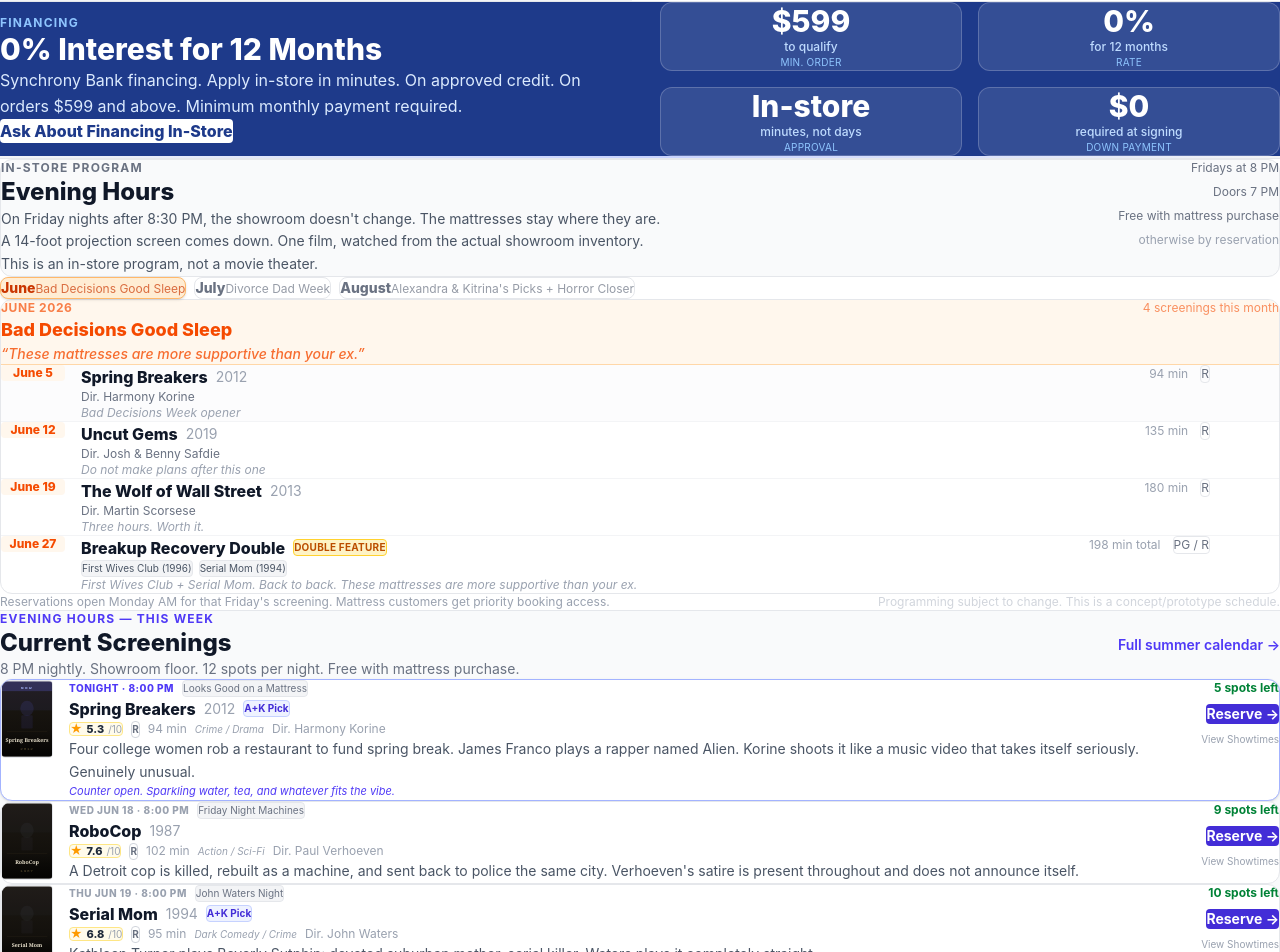
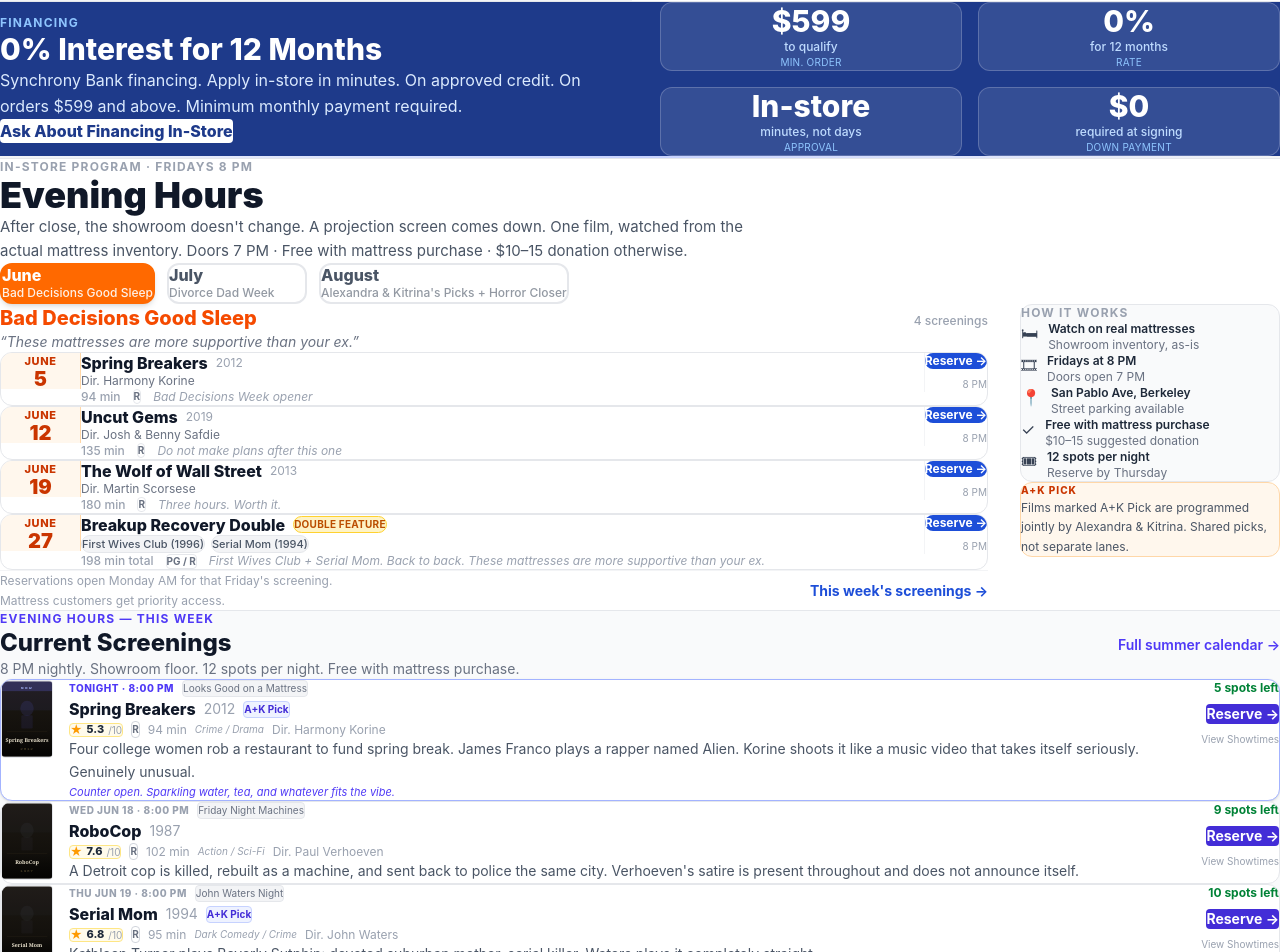
Before and after one commit to kaykas/sleep-and-screen, a Next.js app: page / in a window 1280 px wide. Shown: the part 2002-2954 px from the top of the page. Built offline with nearby package versions, Linux system fonts and the light colour scheme.

Commit message:
design: improve Evening Hours schedule layout

```diff
--- a/components/EveningHours.tsx
+++ b/components/EveningHours.tsx
@@ -2,20 +2,8 @@
 import { useState } from "react";
 import { EVENING_HOURS_SUMMER_2026 } from "@/lib/content";
 
-// Evening Hours — secondary section. Real store program, not arthouse cinema.
-// Deadpan, factual. The mattresses don't move. The screen comes down.
-
-const monthAccents: Record<string, string> = {
-  "June 2026": "text-orange-600 bg-orange-50 border-orange-200",
-  "July 2026": "text-blue-700 bg-blue-50 border-blue-200",
-  "August 2026": "text-indigo-700 bg-indigo-50 border-indigo-200",
-};
-
-const monthBadge: Record<string, string> = {
-  "June 2026": "bg-orange-100 text-orange-700 border-orange-300",
-  "July 2026": "bg-blue-100 text-blue-700 border-blue-300",
-  "August 2026": "bg-indigo-100 text-indigo-700 border-indigo-300",
-};
+// Evening Hours — Summer 2026 calendar.
+// Cinema showtimes module aesthetic: month tabs, schedule cards, clear hierarchy.
 
 type Night = {
   slug: string;
@@ -31,169 +19,269 @@
   sharedPick?: boolean;
 };
 
+type MonthData = {
+  month: string;
+  theme: string;
+  tagline: string;
+  nights: Night[];
+};
+
+// Month color tokens
+const MONTH_COLORS: Record<string, {
+  tabActive: string;
+  tabInactive: string;
+  accent: string;
+  dateBg: string;
+  dateText: string;
+  badgeBg: string;
+  badgeText: string;
+  badgeBorder: string;
+}> = {
+  "June 2026": {
+    tabActive: "bg-orange-500 text-white border-orange-500 shadow-md",
+    tabInactive: "bg-white text-gray-600 border-gray-200 hover:border-orange-300 hover:text-orange-700",
+    accent: "text-orange-600",
+    dateBg: "bg-orange-50 border-orange-200",
+    dateText: "text-orange-700",
+    badgeBg: "bg-orange-50",
+    badgeText: "text-orange-700",
+    badgeBorder: "border-orange-200",
+  },
+  "July 2026": {
+    tabActive: "bg-blue-700 text-white border-blue-700 shadow-md",
+    tabInactive: "bg-white text-gray-600 border-gray-200 hover:border-blue-400 hover:text-blue-700",
+    accent: "text-blue-700",
+    dateBg: "bg-blue-50 border-blue-200",
+    dateText: "text-blue-700",
+    badgeBg: "bg-blue-50",
+    badgeText: "text-blue-700",
+    badgeBorder: "border-blue-200",
+  },
+  "August 2026": {
+    tabActive: "bg-indigo-700 text-white border-indigo-700 shadow-md",
+    tabInactive: "bg-white text-gray-600 border-gray-200 hover:border-indigo-400 hover:text-indigo-700",
+    accent: "text-indigo-700",
+    dateBg: "bg-indigo-50 border-indigo-200",
+    dateText: "text-indigo-700",
+    badgeBg: "bg-indigo-50",
+    badgeText: "text-indigo-700",
+    badgeBorder: "border-indigo-200",
+  },
+};
+
+function getColors(month: string) {
+  return MONTH_COLORS[month] ?? MONTH_COLORS["June 2026"];
+}
+
 export default function EveningHours() {
   const [activeMonth, setActiveMonth] = useState(EVENING_HOURS_SUMMER_2026[0].month);
-  const active =
-    EVENING_HOURS_SUMMER_2026.find((m) => m.month === activeMonth) ??
-    EVENING_HOURS_SUMMER_2026[0];
-  const accentClass = monthAccents[active.month] ?? monthAccents["June 2026"];
-  const badgeClass = monthBadge[active.month] ?? monthBadge["June 2026"];
+  const active = (EVENING_HOURS_SUMMER_2026.find((m) => m.month === activeMonth) ??
+    EVENING_HOURS_SUMMER_2026[0]) as MonthData;
+  const colors = getColors(active.month);
 
   return (
-    <section id="evening-hours" className="py-14 bg-white border-t border-gray-200">
-      <div className="max-w-7xl mx-auto px-4">
-        {/* Section header */}
-        <div className="mb-8">
-          {/* Explanation strip */}
-          <div className="flex flex-wrap items-start gap-4 mb-6 bg-gray-50 border border-gray-200 rounded-xl p-5">
-            <div className="flex-1 min-w-0">
-              <div className="text-xs font-bold tracking-widest uppercase text-gray-500 mb-1">
-                In-Store Program
+    <section id="evening-hours" className="py-16 md:py-20 bg-white border-t border-gray-200">
+      <div className="max-w-7xl mx-auto px-4 lg:px-6">
+
+        {/* ── Section header ── */}
+        <div className="max-w-3xl mb-10">
+          <div className="text-xs font-bold tracking-widest uppercase text-gray-400 mb-2">
+            In-Store Program · Fridays 8 PM
           </div>
-              <h2 className="text-2xl font-extrabold text-gray-900 mb-1">
+          <h2 className="text-3xl md:text-4xl font-black text-gray-900 mb-3">
             Evening Hours
           </h2>
-              <p className="text-sm text-gray-600 leading-relaxed max-w-2xl">
-                On Friday nights after 8:30 PM, the showroom doesn&apos;t change.
-                The mattresses stay where they are. A 14-foot projection screen comes down.
-                One film, watched from the actual showroom inventory.
-                This is an in-store program, not a movie theater.
+          <p className="text-[15px] text-gray-600 leading-relaxed">
+            After close, the showroom doesn&apos;t change. A projection screen comes down.
+            One film, watched from the actual mattress inventory.
+            Doors 7 PM · Free with mattress purchase · $10–15 donation otherwise.
           </p>
         </div>
-            <div className="flex flex-col gap-2 text-right flex-shrink-0">
-              <div className="text-xs text-gray-500">Fridays at 8 PM</div>
-              <div className="text-xs text-gray-500">Doors 7 PM</div>
-              <div className="text-xs text-gray-500">Free with mattress purchase</div>
-              <div className="text-xs text-gray-400">otherwise by reservation</div>
-            </div>
-          </div>
 
-          {/* Month tabs */}
-          <div className="flex flex-wrap gap-2 mb-6">
-            {EVENING_HOURS_SUMMER_2026.map((month) => {
+        {/* ── Month tabs ── */}
+        <div className="flex flex-wrap gap-3 mb-8">
+          {(EVENING_HOURS_SUMMER_2026 as MonthData[]).map((month) => {
             const isActive = month.month === activeMonth;
-              const cls = monthBadge[month.month] ?? monthBadge["June 2026"];
+            const c = getColors(month.month);
+            const [monthName] = month.month.split(" ");
             return (
               <button
                 key={month.month}
+                type="button"
                 onClick={() => setActiveMonth(month.month)}
-                  className={`px-4 py-2 rounded-lg text-sm font-bold border transition-colors ${
-                    isActive
-                      ? `${cls} shadow-sm`
-                      : "bg-white border-gray-200 text-gray-500 hover:border-gray-400 hover:text-gray-700"
+                className={`flex flex-col items-start px-5 py-3 rounded-xl border-2 transition-all font-bold text-sm min-w-[140px] ${
+                  isActive ? c.tabActive : c.tabInactive
                 }`}
               >
-                  <span className="font-extrabold">{month.month.split(" ")[0]}</span>
-                  <span className="text-xs font-normal ml-2 opacity-70">{month.theme}</span>
+                <span className="text-base font-extrabold leading-tight">{monthName}</span>
+                <span className={`text-xs font-medium leading-snug mt-0.5 ${isActive ? "opacity-90" : "opacity-60"}`}>
+                  {month.theme}
+                </span>
               </button>
             );
           })}
         </div>
+
+        {/* ── Two-column layout: schedule left, sidebar right ── */}
+        <div className="grid lg:grid-cols-[1fr_260px] gap-8 items-start">
+
+          {/* ── Left: Schedule cards ── */}
+          <div>
+            {/* Month header */}
+            <div className="flex flex-wrap items-baseline justify-between gap-2 mb-5">
+              <div>
+                <h3 className={`text-xl font-extrabold ${colors.accent}`}>{active.theme}</h3>
+                <p className="text-sm text-gray-500 italic mt-0.5">&ldquo;{active.tagline}&rdquo;</p>
+              </div>
+              <span className="text-xs text-gray-400 font-medium">
+                {active.nights.length} screenings
+              </span>
             </div>
 
-        {/* Active month */}
-        <div className="border border-gray-200 rounded-xl overflow-hidden bg-white">
-          {/* Month header */}
-          <div className={`px-6 py-5 border-b border-gray-100 ${accentClass}`}>
-            <div className="flex flex-wrap items-start justify-between gap-3">
-              <div>
-                <div className="text-xs font-bold uppercase tracking-wider mb-0.5 opacity-70">
-                  {active.month}
-                </div>
-                <h3 className="text-lg font-extrabold mb-1">{active.theme}</h3>
-                <p className="text-sm font-medium italic opacity-80">
-                  &ldquo;{active.tagline}&rdquo;
-                </p>
-              </div>
-              <div className="text-xs opacity-60 text-right">
-                {active.nights.length} screenings this month
-              </div>
-            </div>
+            {/* Schedule rows */}
+            <div className="space-y-3">
+              {active.nights.map((night: Night) => (
+                <div
+                  key={night.slug}
+                  className="bg-white border border-gray-200 hover:border-gray-300 hover:shadow-sm rounded-xl transition-all overflow-hidden"
+                >
+                  <div className="flex items-start gap-0 sm:gap-0">
+
+                    {/* Date column — fixed left strip */}
+                    <div className={`flex-shrink-0 w-20 flex flex-col items-center justify-center py-5 px-2 border-r border-gray-100 ${colors.dateBg}`}>
+                      <span className={`text-[11px] font-extrabold uppercase tracking-wider ${colors.dateText}`}>
+                        {night.date.split(" ")[0]}
+                      </span>
+                      <span className={`text-xl font-black leading-none mt-0.5 ${colors.dateText}`}>
+                        {night.date.split(" ")[1] ?? ""}
+                      </span>
                     </div>
 
-          {/* Night list */}
-          <div>
-            {active.nights.map((night: Night, i: number) => (
-              <div
-                key={night.slug}
-                className={`flex flex-wrap items-start gap-4 px-6 py-5 border-b border-gray-100 last:border-b-0 hover:bg-gray-50 transition-colors group ${
-                  i === 0 ? "bg-gray-50/50" : ""
-                }`}
-              >
-                {/* Date badge */}
-                <div className="w-16 flex-shrink-0">
-                  <div className={`text-xs font-extrabold ${accentClass} px-2 py-1 rounded text-center`}>
-                    {night.date}
-                  </div>
-                </div>
-
-                {/* Main info */}
-                <div className="flex-1 min-w-0">
-                  <div className="flex flex-wrap items-center gap-2 mb-0.5">
-                    <span className="font-extrabold text-gray-900 group-hover:text-blue-700 transition-colors">
+                    {/* Main content */}
+                    <div className="flex-1 min-w-0 px-5 py-4">
+                      {/* Title row */}
+                      <div className="flex flex-wrap items-center gap-2 mb-1">
+                        <h4 className="text-base font-extrabold text-gray-900 leading-tight">
                           {night.title}
-                    </span>
+                        </h4>
                         {night.year && (
-                      <span className="text-gray-400 text-sm">{night.year}</span>
+                          <span className="text-xs text-gray-400">{night.year}</span>
                         )}
                         {night.isDouble && (
-                      <span className="text-[10px] bg-amber-100 text-amber-700 border border-amber-300 px-1.5 py-0.5 rounded font-bold uppercase tracking-wide">
+                          <span className="text-[10px] bg-amber-100 text-amber-700 border border-amber-300 px-2 py-0.5 rounded-full font-bold uppercase tracking-wide">
                             Double Feature
                           </span>
                         )}
                         {night.sharedPick && (
-                      <span className={`text-[10px] border px-1.5 py-0.5 rounded font-bold uppercase tracking-wide ${badgeClass}`}>
+                          <span className={`text-[10px] border px-2 py-0.5 rounded-full font-bold uppercase tracking-wide ${colors.badgeBg} ${colors.badgeText} ${colors.badgeBorder}`}>
                             A+K Pick
                           </span>
                         )}
                       </div>
+
+                      {/* Director */}
                       {night.director && (
-                    <div className="text-xs text-gray-500 mb-1">Dir. {night.director}</div>
+                        <div className="text-xs text-gray-500 mb-2">
+                          Dir. {night.director}
+                        </div>
                       )}
+
+                      {/* Double feature film list */}
                       {night.films && (
-                    <div className="flex flex-wrap gap-1.5 mt-1 mb-1">
+                        <div className="flex flex-wrap gap-1.5 mb-2">
                           {night.films.map((f) => (
                             <span
                               key={f}
-                          className="text-[10px] text-gray-600 bg-gray-100 border border-gray-200 px-2 py-0.5 rounded"
+                              className="text-[11px] text-gray-600 bg-gray-100 border border-gray-200 px-2.5 py-0.5 rounded-full font-medium"
                             >
                               {f}
                             </span>
                           ))}
                         </div>
                       )}
+
+                      {/* Runtime · Rating · Note */}
+                      <div className="flex flex-wrap items-center gap-3 text-xs text-gray-400">
+                        <span className="font-medium">{night.runtime}</span>
+                        <span className="border border-gray-200 px-1.5 py-0.5 rounded text-gray-500 font-bold text-[10px]">
+                          {night.rating}
+                        </span>
                         {night.note && (
-                    <div className="text-xs text-gray-400 italic mt-0.5">{night.note}</div>
+                          <span className="italic text-gray-400">{night.note}</span>
                         )}
                       </div>
+                    </div>
 
-                {/* Meta + reserve */}
-                <div className="flex items-center gap-3 text-xs text-gray-400 flex-shrink-0">
-                  <span>{night.runtime}</span>
-                  <span className="border border-gray-200 px-1.5 py-0.5 rounded text-gray-500">
-                    {night.rating}
-                  </span>
-                  <button
-                    type="button"
-                    className="bg-[#1d4ed8] hover:bg-blue-800 text-white font-bold px-3 py-1.5 rounded text-[11px] transition-colors opacity-0 group-hover:opacity-100"
+                    {/* Right: Reserve CTA */}
+                    <div className="flex-shrink-0 flex flex-col items-end justify-center gap-2 px-4 py-4 border-l border-gray-100">
+                      <a
+                        href="#tonight"
+                        className="bg-[#1d4ed8] hover:bg-blue-800 text-white font-bold px-4 py-2 rounded-lg text-xs transition-colors whitespace-nowrap block"
                       >
                         Reserve →
-                  </button>
+                      </a>
+                      <span className="text-[10px] text-gray-400 text-right">8 PM</span>
+                    </div>
+
                   </div>
                 </div>
               ))}
             </div>
+
+            {/* Full calendar link */}
+            <div className="mt-6 pt-5 border-t border-gray-100 flex items-center justify-between">
+              <p className="text-xs text-gray-400 max-w-sm leading-relaxed">
+                Reservations open Monday AM for that Friday&apos;s screening.
+                Mattress customers get priority access.
+              </p>
+              <a
+                href="#tonight"
+                className="text-sm font-bold text-[#1d4ed8] hover:underline underline-offset-2 whitespace-nowrap flex-shrink-0 ml-4"
+              >
+                This week&apos;s screenings →
+              </a>
+            </div>
           </div>
 
-        {/* Footer notes */}
-        <div className="mt-5 flex flex-wrap items-start justify-between gap-4 text-xs text-gray-400">
-          <p>
-            Reservations open Monday AM for that Friday&apos;s screening.
-            Mattress customers get priority booking access.
+          {/* ── Right sidebar: program info ── */}
+          <div className="space-y-4 lg:sticky lg:top-24">
+
+            {/* Program card */}
+            <div className="bg-gray-50 border border-gray-200 rounded-xl p-5">
+              <div className="text-xs font-bold uppercase tracking-widest text-gray-400 mb-3">
+                How it works
+              </div>
+              <ul className="space-y-3 text-sm text-gray-700">
+                {[
+                  { icon: "🛏", label: "Watch on real mattresses", sub: "Showroom inventory, as-is" },
+                  { icon: "🎞", label: "Fridays at 8 PM", sub: "Doors open 7 PM" },
+                  { icon: "📍", label: "San Pablo Ave, Berkeley", sub: "Street parking available" },
+                  { icon: "✓", label: "Free with mattress purchase", sub: "$10–15 suggested donation" },
+                  { icon: "🎟", label: "12 spots per night", sub: "Reserve by Thursday" },
+                ].map((item) => (
+                  <li key={item.label} className="flex items-start gap-2.5">
+                    <span className="text-base flex-shrink-0 mt-0.5">{item.icon}</span>
+                    <div>
+                      <div className="font-semibold text-gray-800 text-xs">{item.label}</div>
+                      <div className="text-xs text-gray-500">{item.sub}</div>
+                    </div>
+                  </li>
+                ))}
+              </ul>
+            </div>
+
+            {/* A+K Pick legend */}
+            <div className={`border rounded-xl p-4 ${colors.badgeBg} ${colors.badgeBorder}`}>
+              <div className={`text-[10px] font-extrabold uppercase tracking-widest mb-1.5 ${colors.badgeText}`}>
+                A+K Pick
+              </div>
+              <p className="text-xs text-gray-600 leading-relaxed">
+                Films marked A+K Pick are programmed jointly by Alexandra &amp; Kitrina.
+                Shared picks, not separate lanes.
               </p>
-          <p className="text-gray-300">
-            Programming subject to change. This is a concept/prototype schedule.
-          </p>
+            </div>
+
+          </div>
         </div>
       </div>
     </section>
```
Lines whose indentation alone changed are shown as unchanged.
